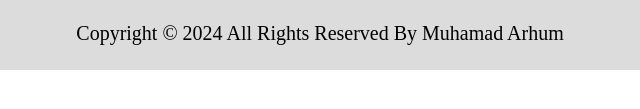
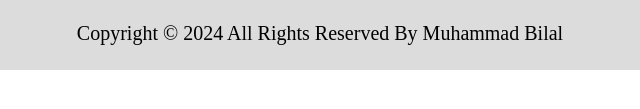
Before and after one commit to Muhammadbilalraoz/assignment-04, a plain HTML site: page menu.html in a window 1280 px wide. Shown: the part 473-582 px from the top of the page, 320-960 px from the left. Drawn offline with Linux system fonts and the light colour scheme.

Commit message:
Update menu.html

```diff
--- a/menu.html
+++ b/menu.html
@@ -44,7 +44,7 @@
  <!-- Footer Section -->
     <footer>
        <p>
-        Copyright &copy; 2024 All Rights Reserved By Muhamad Arhum
+        Copyright &copy; 2024 All Rights Reserved By Muhammad Bilal
        </p>
     </footer>
 </body>
```
